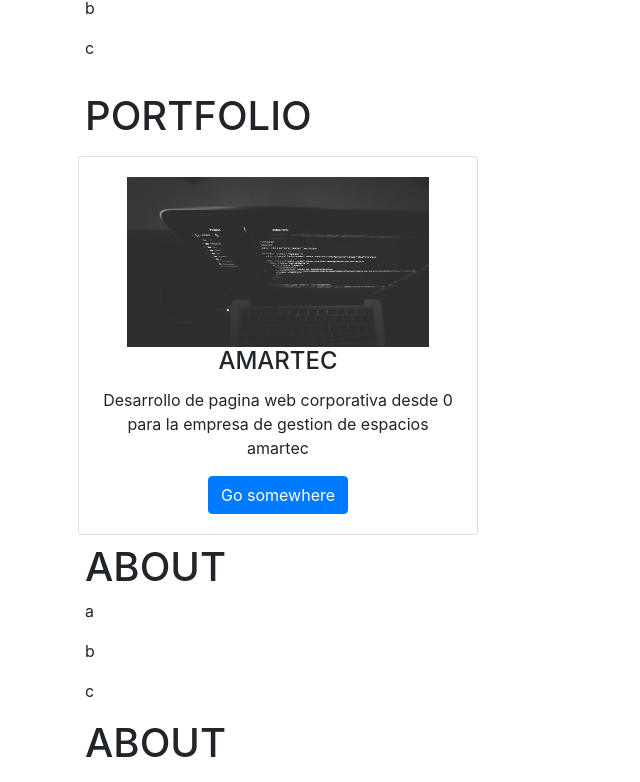
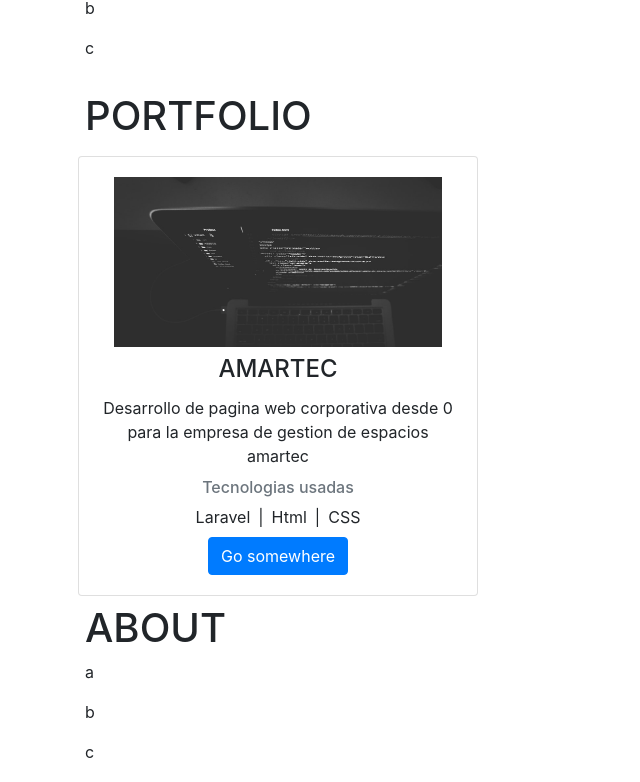
Before and after one commit to eduardgip85/portfolio, a Vue app: page /#/ in a window 1280 px wide. Shown: the part 650-1432 px from the top of the page, without its empty margins (0-640 px from the left). Built offline with nearby package versions, Linux system fonts and the light colour scheme.

Commit message:
Portfolio

```diff
--- a/src/components/Portfolio.vue
+++ b/src/components/Portfolio.vue
@@ -9,17 +9,31 @@
                 </div>
             </div>
             <div class="row">
-                <b-card-group deck class="p-2">
+                <b-card-group deck class="p-2" style="max-width: 100%">
                     <b-card style="max-width: 400px" class="text-center">
 
                         <b-col md="12">
                             <a href="">
-                                <img src="../assets/background.jpg" alt="" style="max-width:400px; height: auto; max-height: 170px">
+                                <img src="../assets/background.jpg" alt="" style="max-width:400px; height: auto; max-height: 170px; width: 100%">
                             </a>
                         </b-col>
 
-                        <b-card-title>{{this.portfolio[0].titulo}}</b-card-title>
+                        <b-card-title class="pt-2">{{this.portfolio[0].titulo}}</b-card-title>
                         <b-card-text>{{this.portfolio[0].desc}}</b-card-text>
+                        <b-card-sub-title>Tecnologias usadas</b-card-sub-title>
+
+                        <b-row style="justify-content: center" class="p-2">
+                            <div v-for="(item, index) in this.portfolio[0].tecnologias" :key="index" >
+
+                                {{item}}
+
+                                <span v-if="index < item.length - 1" style="float: right" class="pl-2 pr-2">
+                                 |
+                                </span>
+
+                            </div>
+                        </b-row>
+
 
                         <b-button href="#" variant="primary">Go somewhere</b-button>
                     </b-card>
@@ -43,14 +57,14 @@ export default {
                     img:'../assets/background.jpg',
                     titulo: 'AMARTEC',
                     desc: 'Desarrollo de pagina web corporativa desde 0 para la empresa de gestion de espacios amartec',
-                    tecnologias: '',
+                    tecnologias: ['Laravel','Html','CSS'],
                     link: ''
                 },
                 {
                     img: '../assets/logo.png',
                     titulo: 'Proj 2',
                     desc: '',
-                    tecnologias: '',
+                    tecnologias: [''],
                     link: ''
                 }
             ],
--- a/src/views/Home.vue
+++ b/src/views/Home.vue
@@ -43,6 +43,7 @@ export default {
     Portfolio
   }
 }
+
 </script>
 
 <style>
```
